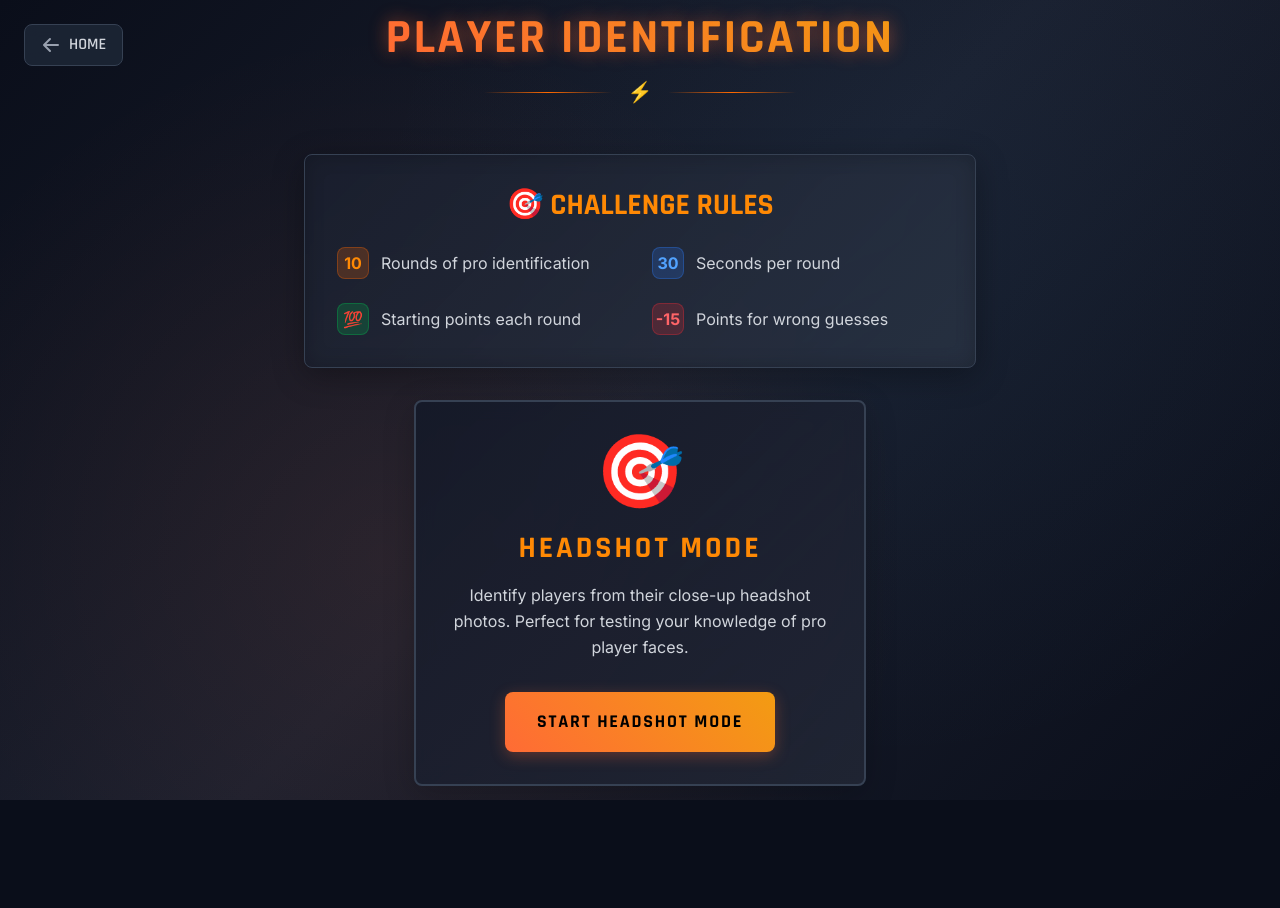
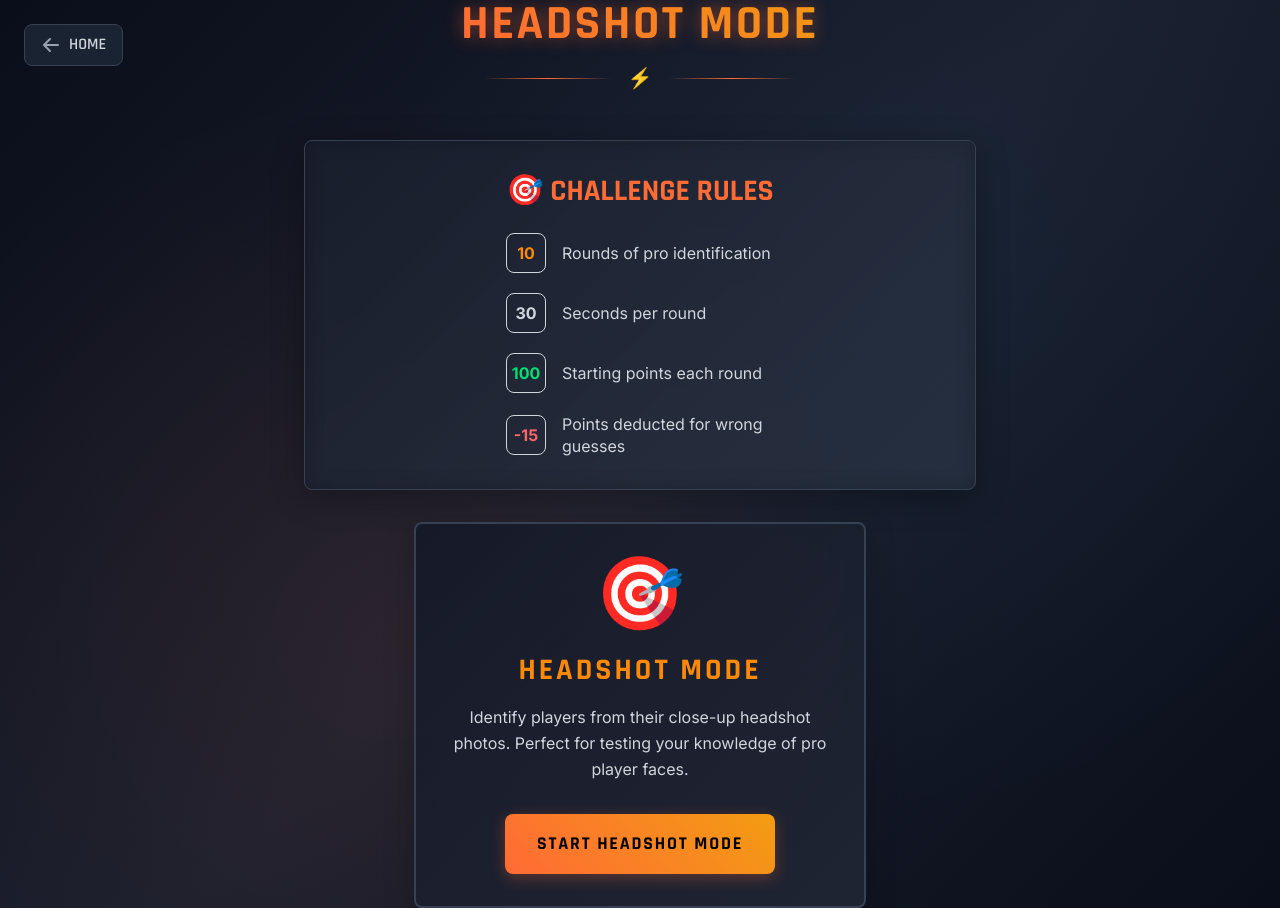
Before and after one commit to EbuCheese/GuessCSPro, a React (Vite) app in the folder cs-pro-guesser/: page / in a window 1280 px wide. Both pictures are taken after a click on the button 410 px from the left and 414 px from the top of the page. Before the commit the page ends 800 px from the top, so only its background shows below. Built offline with nearby package versions, Linux system fonts and the light colour scheme.

Commit message:
REVISE the UI for a more consistent theme

```diff
--- a/cs-pro-guesser/src/components/ImageGames.jsx
+++ b/cs-pro-guesser/src/components/ImageGames.jsx
@@ -349,35 +349,68 @@ export default function ImageGames({ onBackToHome, initialGameMode  }) {
       </button>
 
       <div className="relative z-10 w-full max-w-6xl px-6 flex flex-col items-center justify-center min-h-screen">
-        {/* Header */}
+        {/* Header - Only show when NOT in game complete state */}
+        {!gameComplete && (
           <div className="text-center mb-12">
             <h2
               className="text-5xl font-black mb-4 tracking-wider"
               style={{
                 fontFamily: '"Rajdhani", sans-serif',
-              background: 'linear-gradient(45deg, #FF6B35, #F39C12)',
+                background: gameMode === 'free-for-all'
+                  ? 'linear-gradient(45deg, #8E44AD, #3498DB)'
+                  : gameMode === 'headshot'
+                    ? 'linear-gradient(45deg, #FF6B35, #F39C12)'
+                    : 'linear-gradient(45deg, #FF6B35, #F39C12)', // default to orange for mode selection
                 WebkitBackgroundClip: 'text',
                 WebkitTextFillColor: 'transparent',
                 backgroundClip: 'text',
-              textShadow: '0 0 20px rgba(255, 107, 53, 0.3)',
-              filter: 'drop-shadow(0 0 8px rgba(255, 107, 53, 0.2))'
+                textShadow: gameMode === 'free-for-all'
+                  ? '0 0 20px rgba(142, 68, 173, 0.3)'
+                  : '0 0 20px rgba(255, 107, 53, 0.3)',
+                filter: gameMode === 'free-for-all'
+                  ? 'drop-shadow(0 0 8px rgba(142, 68, 173, 0.2))'
+                  : 'drop-shadow(0 0 8px rgba(255, 107, 53, 0.2))'
               }}
             >
-            PLAYER IDENTIFICATION
+              {gameMode === 'headshot' ? 'HEADSHOT MODE' :
+               gameMode === 'free-for-all' ? 'FREE-FOR-ALL MODE' :
+               'PLAYER IDENTIFICATION'}
             </h2>
 
             <div className="flex items-center justify-center space-x-4">
-            <div className="h-px bg-gradient-to-r from-transparent via-orange-500 to-transparent w-32"></div>
-            <div className="text-orange-500 text-xl">⚡</div>
-            <div className="h-px bg-gradient-to-r from-transparent via-orange-500 to-transparent w-32"></div>
+              <div
+                className="h-px bg-gradient-to-r from-transparent to-transparent w-32"
+                style={{
+                  background: gameMode === 'free-for-all'
+                    ? 'linear-gradient(to right, transparent, #8E44AD, transparent)'
+                    : 'linear-gradient(to right, transparent, #FF6B35, transparent)'
+                }}
+              ></div>
+              <div
+                className="text-xl"
+                style={{
+                  color: gameMode === 'free-for-all' ? '#8E44AD' : '#FF6B35'
+                }}
+              >
+                ⚡
+              </div>
+              <div
+                className="h-px bg-gradient-to-r from-transparent to-transparent w-32"
+                style={{
+                  background: gameMode === 'free-for-all'
+                    ? 'linear-gradient(to right, transparent, #8E44AD, transparent)'
+                    : 'linear-gradient(to right, transparent, #FF6B35, transparent)'
+                }}
+              ></div>
             </div>
           </div>
+        )}
 
         {!gameStarted ? (
   <div className="flex flex-col items-center space-y-8 w-full">
     {/* Challenge Rules */}
     <div
-              className="p-8 rounded-lg border border-gray-700 max-w-2xl w-full mx-auto"
+      className="p-8 rounded-lg border border-gray-700 max-w-2xl w-full mx-auto flex flex-col justify-center items-center"
       style={{
         background: 'linear-gradient(135deg, rgba(26, 31, 46, 0.9) 0%, rgba(45, 55, 72, 0.7) 100%)',
         backdropFilter: 'blur(10px)',
@@ -385,43 +418,44 @@ export default function ImageGames({ onBackToHome, initialGameMode  }) {
       }}
     >
       <h3
-                className="text-3xl font-bold mb-6 text-center text-orange-400"
-                style={{ fontFamily: '"Rajdhani", sans-serif' }}
+        className="text-3xl font-bold mb-6 text-center"
+        style={{
+          fontFamily: '"Rajdhani", sans-serif',
+          color: gameMode === 'free-for-all' ? '#8E44AD' : '#FF6B35'
+        }}
       >
         🎯 CHALLENGE RULES
       </h3>
 
-              <div className="grid grid-cols-1 md:grid-cols-2 gap-6 text-gray-300">
-                <div className="flex items-center space-x-3">
-                  <div className="w-8 h-8 bg-orange-500/20 rounded-lg flex items-center justify-center border border-orange-500/30">
-                    <span className="text-orange-400 font-bold">10</span>
-                  </div>
-                  <span style={{ fontFamily: '"Inter", sans-serif' }}>Rounds of pro identification</span>
+      <div className="flex flex-col items-center space-y-5 text-gray-300">
+        {[
+          { color: 'orange', value: '10', label: 'Rounds of pro identification' },
+          { color: 'blue', value: '30', label: 'Seconds per round' },
+          { color: 'green', value: '100', label: 'Starting points each round' },
+          { color: 'red', value: '-15', label: 'Points deducted for wrong guesses' },
+        ].map((item, idx) => (
+          <div
+            key={idx}
+            className="flex items-center w-[280px] space-x-4 ml-3 " // adjust for centering the challenge rules
+          >
+            {/* Icon Box */}
+            <div
+              className={`w-10 h-10 flex-shrink-0 rounded-lg flex items-center justify-center border bg-${item.color}-500/20 border-${item.color}-500/30`}
+            >
+              <span className={`text-${item.color}-400 font-bold`}>{item.value}</span>
             </div>
 
-                <div className="flex items-center space-x-3">
-                  <div className="w-8 h-8 bg-blue-500/20 rounded-lg flex items-center justify-center border border-blue-500/30">
-                    <span className="text-blue-400 font-bold">30</span>
-                  </div>
-                  <span style={{ fontFamily: '"Inter", sans-serif' }}>Seconds per round</span>
-                </div>
-
-                <div className="flex items-center space-x-3">
-                  <div className="w-8 h-8 bg-green-500/20 rounded-lg flex items-center justify-center border border-green-500/30">
-                    <span className="text-green-400 font-bold">💯</span>
-                  </div>
-                  <span style={{ fontFamily: '"Inter", sans-serif' }}>Starting points each round</span>
-                </div>
-
-                <div className="flex items-center space-x-3">
-                  <div className="w-8 h-8 bg-red-500/20 rounded-lg flex items-center justify-center border border-red-500/30">
-                    <span className="text-red-400 font-bold">-15</span>
-                  </div>
-                  <span style={{ fontFamily: '"Inter", sans-serif' }}>Points for wrong guesses</span>
+            {/* Text */}
+            <div
+              className="text-base leading-snug text-left"
+              style={{ fontFamily: '"Inter", sans-serif' }}
+            >
+              {item.label}
             </div>
           </div>
+        ))}
       </div>
-
+    </div>
             {/* Mode Selection */}
             <div className={`grid gap-8 w-full ${!initialGameMode ? 'grid-cols-1 lg:grid-cols-2 max-w-5xl' : 'max-w-lg'} justify-center`}>
               {/* Headshot Mode */}
@@ -504,8 +538,8 @@ export default function ImageGames({ onBackToHome, initialGameMode  }) {
             </div>
           </div>
         ) : gameComplete ? (
-          /* Game Complete Screen */
-          <div className="flex flex-col items-center w-full max-w-4xl justify-center">
+          /* Game Complete Screen - Centered with top margin to align with back button */
+          <div className="flex flex-col items-center w-full max-w-4xl justify-center mt-20">
             <div
               className="p-8 rounded-lg border border-gray-700 w-full"
               style={{
@@ -514,8 +548,24 @@ export default function ImageGames({ onBackToHome, initialGameMode  }) {
                 boxShadow: '0 8px 32px rgba(0, 0, 0, 0.3)'
               }}
             >
+              {/* Game Mode Title */}
+              <h2
+                className="text-5xl font-black mb-4 text-center"
+                style={{
+                  fontFamily: '"Rajdhani", sans-serif',
+                  background: gameMode === 'free-for-all'
+                    ? 'linear-gradient(45deg, #8E44AD, #3498DB)'
+                    : 'linear-gradient(45deg, #FF6B35, #F39C12)',
+                  WebkitBackgroundClip: 'text',
+                  WebkitTextFillColor: 'transparent',
+                  backgroundClip: 'text'
+                }}
+              >
+                {gameMode === 'headshot' ? 'HEADSHOT MODE' : 'FREE-FOR-ALL MODE'}
+              </h2>
+
               <h3
-                className="text-4xl font-black mb-6 text-center"
+                className="text-3xl font-black mb-6 text-center"
                 style={{
                   fontFamily: '"Rajdhani", sans-serif',
                   background: 'linear-gradient(45deg, #FFD700, #FFA500)',
@@ -532,7 +582,9 @@ export default function ImageGames({ onBackToHome, initialGameMode  }) {
                   className="text-6xl font-black mb-2"
                   style={{
                     fontFamily: '"Rajdhani", sans-serif',
-                    background: 'linear-gradient(45deg, #FF6B35, #F39C12)',
+                    background: gameMode === 'free-for-all'
+                      ? 'linear-gradient(45deg, #8E44AD, #3498DB)'
+                      : 'linear-gradient(45deg, #FF6B35, #F39C12)',
                     WebkitBackgroundClip: 'text',
                     WebkitTextFillColor: 'transparent',
                     backgroundClip: 'text'
@@ -558,8 +610,11 @@ export default function ImageGames({ onBackToHome, initialGameMode  }) {
                   >
                     <div className="flex justify-between items-center mb-2">
                       <span
-                        className="font-bold text-orange-400"
-                        style={{ fontFamily: '"Rajdhani", sans-serif' }}
+                        className="font-bold"
+                        style={{
+                          fontFamily: '"Rajdhani", sans-serif',
+                          color: gameMode === 'free-for-all' ? '#8E44AD' : '#FF6B35'
+                        }}
                       >
                         Round {result.round}
                       </span>
@@ -687,8 +742,11 @@ export default function ImageGames({ onBackToHome, initialGameMode  }) {
               <div className="text-center">
                 <div className="text-sm text-gray-400" style={{ fontFamily: '"Inter", sans-serif' }}>Round</div>
                 <div
-                  className="text-2xl font-black text-orange-400"
-                  style={{ fontFamily: '"Rajdhani", sans-serif' }}
+                  className="text-2xl font-black"
+                  style={{
+                    fontFamily: '"Rajdhani", sans-serif',
+                    color: gameMode === 'free-for-all' ? '#8E44AD' : '#FF6B35'
+                  }}
                 >
                   {currentRound}/{maxRounds}
                 </div>
```
Also changed, not shown: cs-pro-guesser/src/components/HomePage.jsx (+18 -13 lines). Lines whose indentation alone changed are shown as unchanged.
